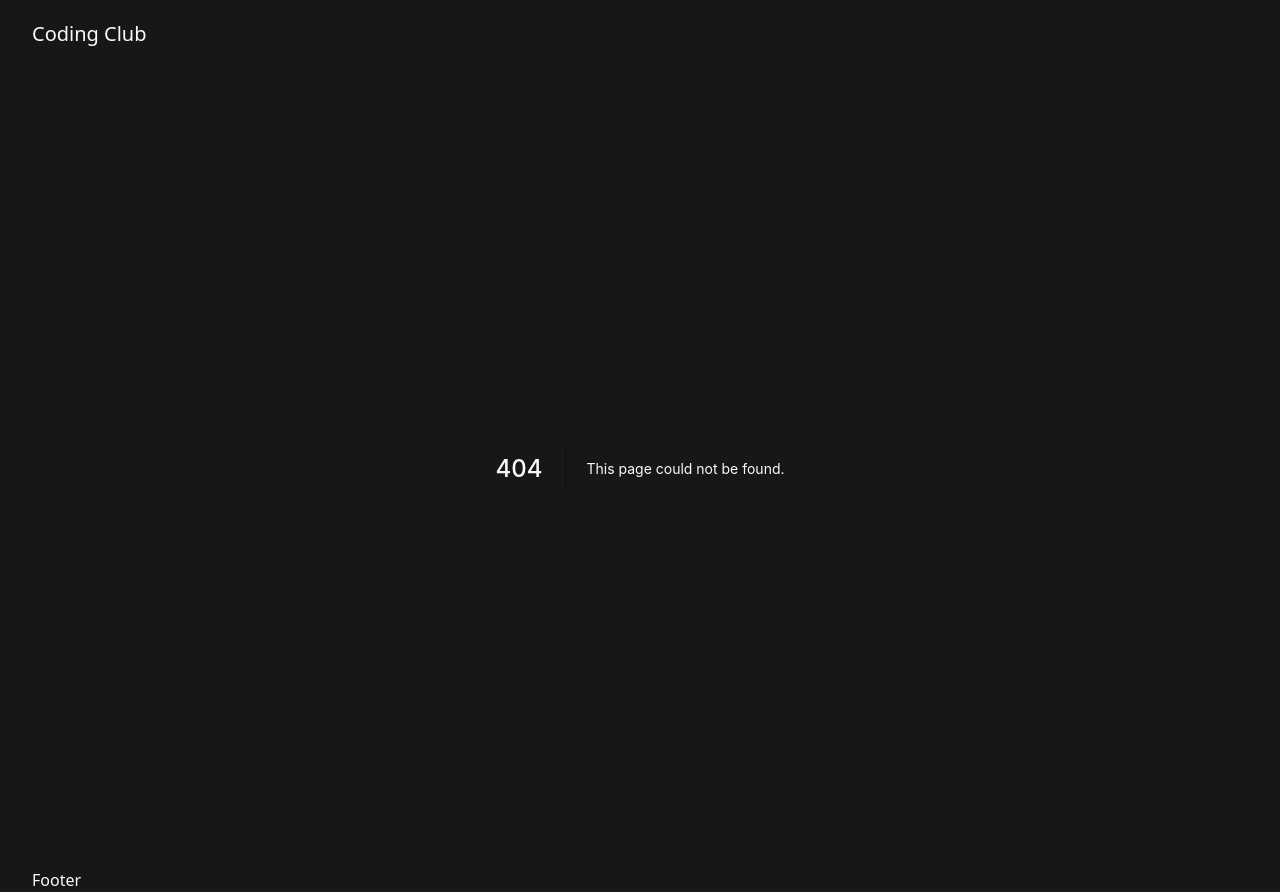
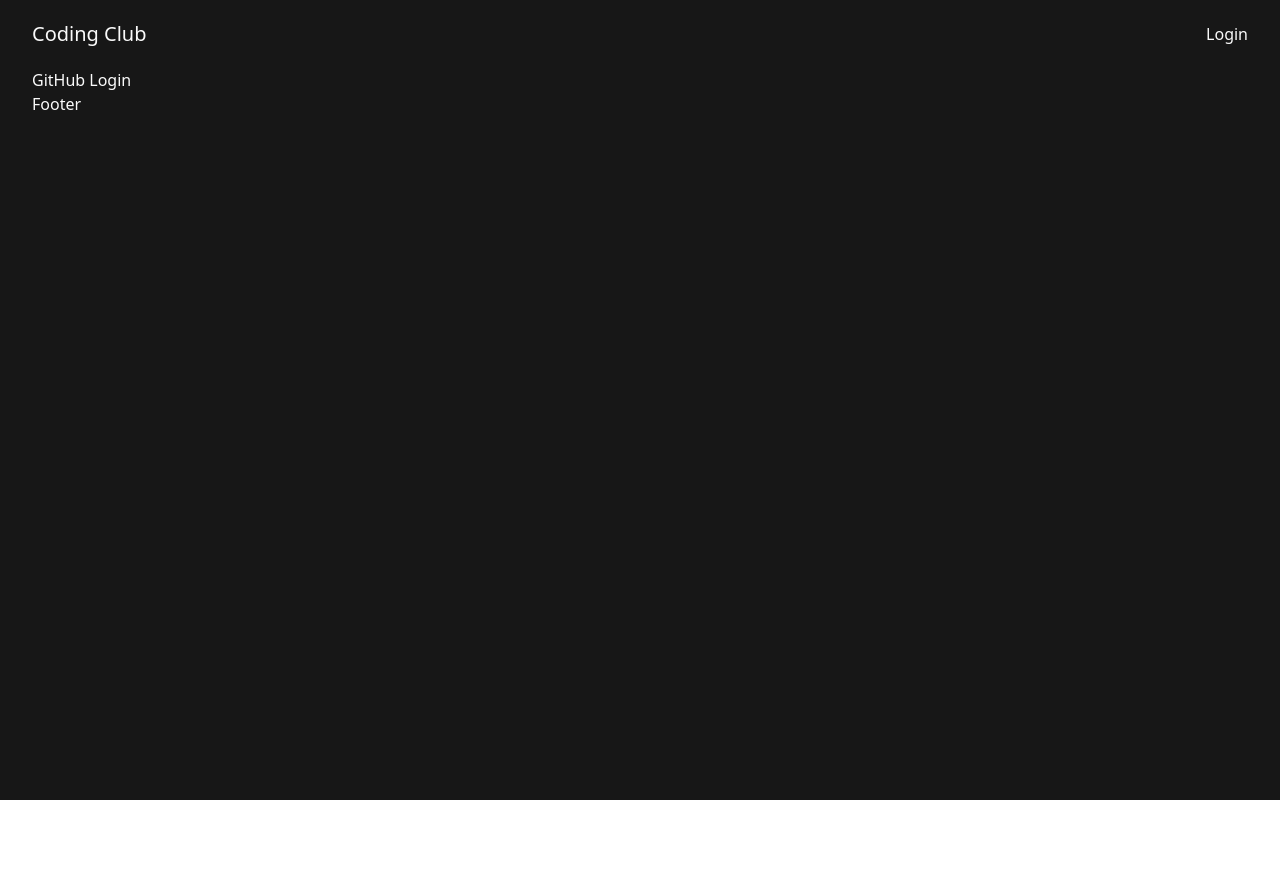
Before and after one commit to sangmin4208/coding-club, a Next.js app: page /SignIn in a window 1280 px wide. Before the commit this address had no page. After the commit the page ends 800 px from the top, so only its background shows below. Built offline with nearby package versions, Linux system fonts and the light colour scheme; no server answers.

Commit message:
✍️ 로그인 기능

```diff
--- a/components/layout/Header.tsx
+++ b/components/layout/Header.tsx
@@ -1,9 +1,30 @@
+import { auth } from '@lib/firbase'
+import { signOut } from 'firebase/auth'
 import { motion } from 'framer-motion'
+import Link from 'next/link'
+import { useAuthState } from 'react-firebase-hooks/auth'
 const Header = () => {
-  return <header className="py-5">
+  const [user] = useAuthState(auth)
+
+  return <header className="flex justify-between py-5">
     <h1 className='text-xl'>
-      <motion.span className='inline-block' initial={{ rotate: -180 }} animate={{ rotate: 0 }}>Coding Club</motion.span>
+      <Link href="/" passHref>
+        <motion.span className='inline-block cursor-pointer' initial={{ rotate: -180 }} animate={{ rotate: 0 }}>Coding Club</motion.span>
+      </Link>
     </h1>
+    {user && <div className='flex gap-2'>
+      <button>
+        <Link href={"/SignIn"}>{user.displayName}</Link>
+      </button>
+      <button onClick={() => { signOut(auth) }}>
+        Logout
+      </button>
+    </div>}
+
+    {!user && <button>
+      <Link href={"/SignIn"}>Login</Link>
+    </button>}
+
   </header>
 }
 
--- a/package.json
+++ b/package.json
@@ -16,6 +16,7 @@
     "postcss": "^8.4.12",
     "react": "18.0.0",
     "react-dom": "18.0.0",
+    "react-firebase-hooks": "^5.0.3",
     "react-hook-form": "^7.30.0",
     "react-hot-toast": "^2.2.0",
     "tailwindcss": "^3.0.24"
--- /dev/null
+++ b/pages/SignIn.tsx
@@ -0,0 +1,27 @@
+import { auth, firestore } from '@lib/firbase'
+import { doc, getDoc, serverTimestamp, setDoc } from 'firebase/firestore'
+import { useRouter } from 'next/router'
+import React, { useEffect } from 'react'
+import { useSignInWithGithub } from 'react-firebase-hooks/auth'
+function SignIn() {
+  const [signInWithGithub, user, loading, error] = useSignInWithGithub(auth)
+  const router = useRouter()
+  useEffect(() => {
+    if (!user?.user) return
+    router.push("/")
+  }, [user, router])
+  const githubSignIn = async () => {
+    await signInWithGithub()
+  }
+  return (
+    <>
+      {/* TODO Spinner로 변경 */}
+      {loading && <p>Loading...</p>}
+      {error && <p>에러가 발생했습니다 :(</p>}
+      <button onClick={githubSignIn}> GitHub Login</button >
+    </>
+
+  )
+}
+
+export default SignIn
```
Also changed, not shown: 1 other file (tests, documents, lock files or other folders).
